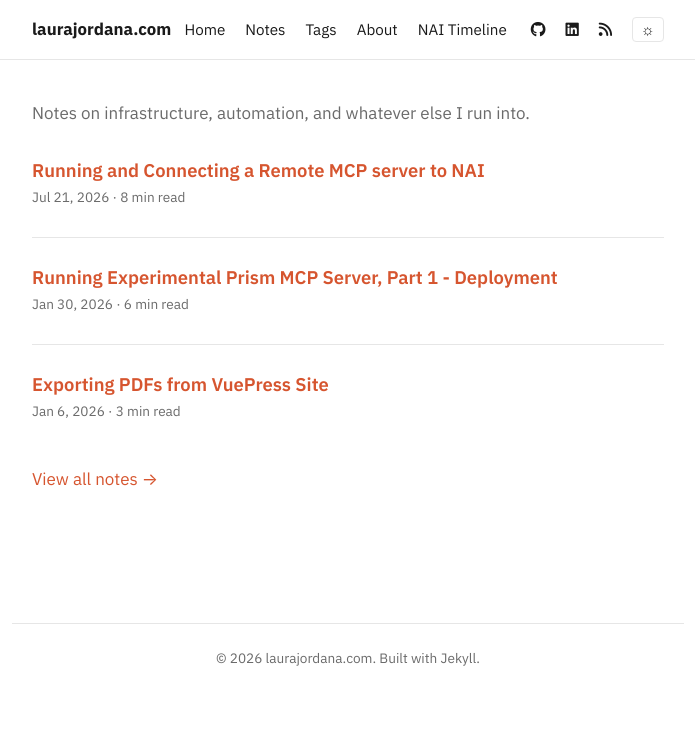
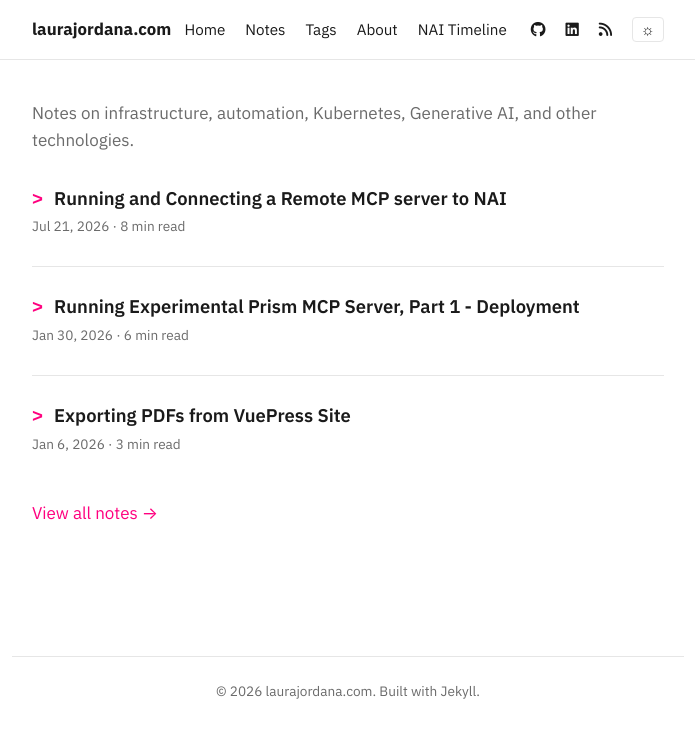
Before and after one commit to lauramariel/lauramariel.github.io, a Jekyll site: the page built from index.html, in a window 1280 px wide. Shown: the top 738 px of the page, without its empty margins (292-987 px from the left). Built offline with Jekyll 4.4.1, drawn with Linux system fonts in a browser that asks for light colours; nearby versions of some CDN libraries.

Commit message:
minor style and copy changes

```diff
--- a/_sass/base.scss
+++ b/_sass/base.scss
@@ -17,6 +17,13 @@ h1, h2, h3, h4 {
   line-height: 1.3;
   margin: 1.6em 0 0.5em;
 }
+
+h2::before {
+    content: "> ";
+    color: var(--color-accent);
+    font-family: monospace;
+}
+
 
 h1 { font-size: 1.9rem; }
 h2 { font-size: 1.4rem; }
--- a/_sass/posts.scss
+++ b/_sass/posts.scss
@@ -24,7 +24,7 @@
 }
 
 .post-list-title a {
-  color: var(--color-accent);
+  color: var(--color-fg);
 }
 
 .post-list-meta {
--- a/_sass/variables.scss
+++ b/_sass/variables.scss
@@ -3,7 +3,8 @@
   --color-fg: #1a1a1a;
   --color-muted: #6b6b6b;
   --color-border: #e6e6e6;
-  --color-accent: #d6552f;
+  --color-accent-old: #d6552f;
+  --color-accent: #ff007f;
   --color-code-bg: #f6f6f6;
   --font-sans: "IBM Plex Sans", -apple-system, BlinkMacSystemFont, "Segoe UI", Roboto, Helvetica, Arial, sans-serif;
   --content-width: 42rem;
--- a/about.html
+++ b/about.html
@@ -3,7 +3,7 @@ title: About
 permalink: "about/index.html"
 layout: page
 ---
-<p>I'm Laura. I write about infrastructure, automation, and the fixes I don't want to re-Google later.</p>
+<p>I'm Laura. I write about infrastructure, automation, Kubernetes, Generative AI, and other technologies.</p>
 
 <h2>What you'll find here</h2>
 <ul>
--- a/index.html
+++ b/index.html
@@ -1,7 +1,7 @@
 ---
 layout: default
 ---
-<p class="home-intro">Notes on infrastructure, automation, and whatever else I run into.</p>
+<p class="home-intro">Notes on infrastructure, automation, Kubernetes, Generative AI, and other technologies.</p>
 <div class="post-list">
 {% for post in site.posts limit: site.data.theme.num_home_posts %}
   {% if post.render != false %}
```
Also changed, not shown: other parts of about.html (+1 -1 lines).
